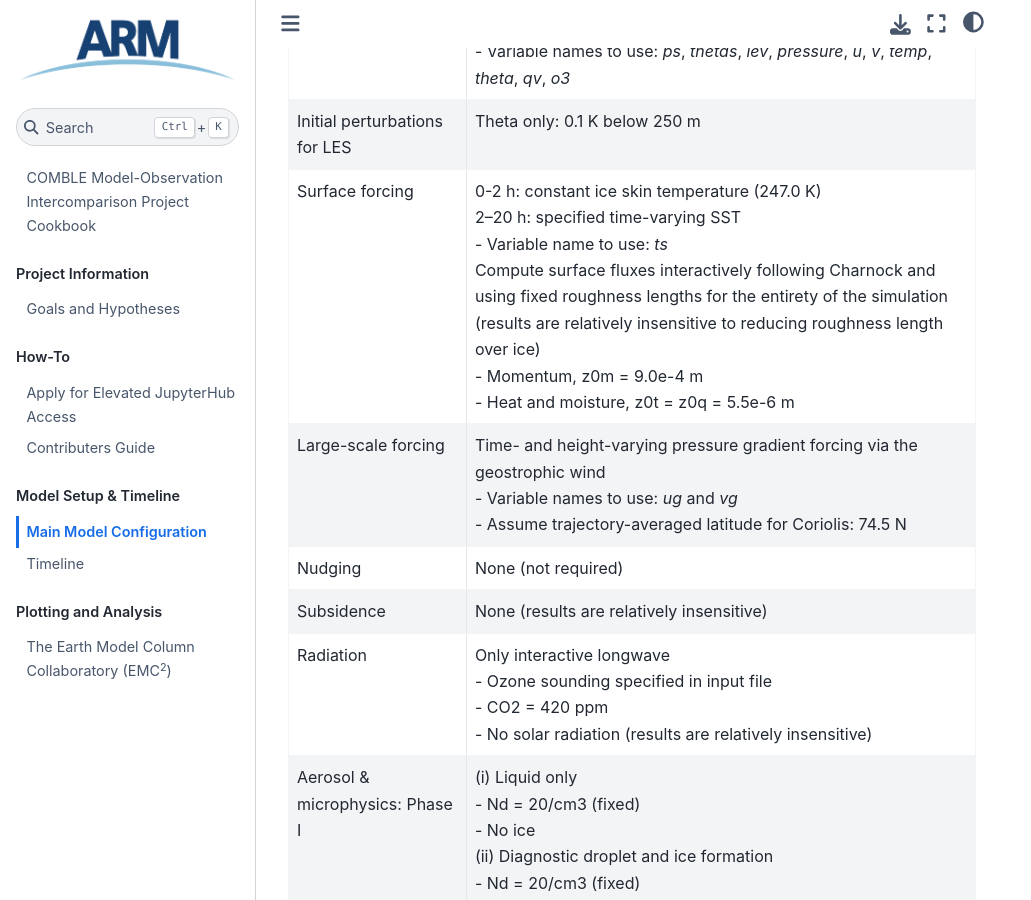
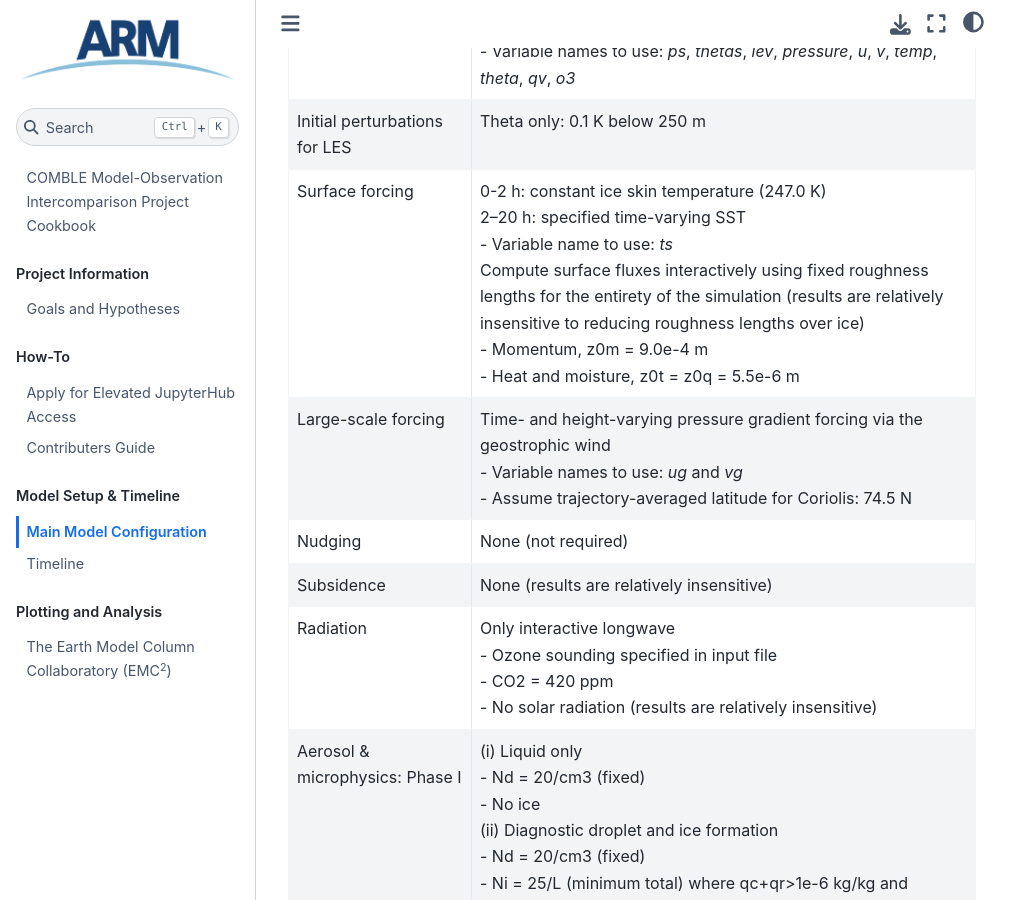
Before and after one commit to ARM-Development/comble-mip, a Jupyter Book: the page built from main_configuration.md, in a window 1280 px wide and 900 px high, scrolled down 696 px. Shown: the whole window, without its empty margins (0-1031 px from the left). Built offline with Jupyter Book 1.0.4 settings and Sphinx 7.4.7 and the Sphinx Book theme 1.1.4, drawn with Linux system fonts in a browser that asks for light colours; pages that are not in the unit, such as notebooks, are missing from menus.

Commit message:
Update main_configuration.md

```diff
--- a/main_configuration.md
+++ b/main_configuration.md
@@ -13,7 +13,7 @@
 | Start/end times                      | 22 UTC on 12 March 2020<br>18 UTC on 13 March 2020                                                                                                                                              |
 | Initial profiles                     | Thermodynamic and kinematic soundings provided<br>- Variable names to use: _ps_, _thetas_, _lev_, _pressure_, _u_, _v_, _temp_, _theta_, _qv_, _o3_                                             |
 | Initial perturbations for LES        | Theta only: 0.1 K below 250 m                                                                                                                                                                   |
-| Surface forcing                      | 0-2 h: constant ice skin temperature (247.0 K)<br>2–20 h: specified time-varying SST<br>- Variable name to use: _ts_<br>Compute surface fluxes interactively following Charnock and using fixed roughness lengths for the entirety of the simulation (results are relatively insensitive to reducing roughness length over ice)<br>- Momentum, z0m = 9.0e-4 m<br>- Heat and moisture, z0t = z0q = 5.5e-6 m                                                                                    |
+| Surface forcing                      | 0-2 h: constant ice skin temperature (247.0 K)<br>2–20 h: specified time-varying SST<br>- Variable name to use: _ts_<br>Compute surface fluxes interactively using fixed roughness lengths for the entirety of the simulation (results are relatively insensitive to reducing roughness lengths over ice)<br>- Momentum, z0m = 9.0e-4 m<br>- Heat and moisture, z0t = z0q = 5.5e-6 m                                                                                                           |
 | Large-scale forcing                  | Time- and height-varying pressure gradient forcing via the geostrophic wind<br>- Variable names to use: _ug_ and _vg_<br>- Assume trajectory-averaged latitude for Coriolis: 74.5 N             |
 | Nudging                              | None (not required)                                                                                                                                                                             |
 | Subsidence                           | None (results are relatively insensitive)                                                                                                                                                       |
```
